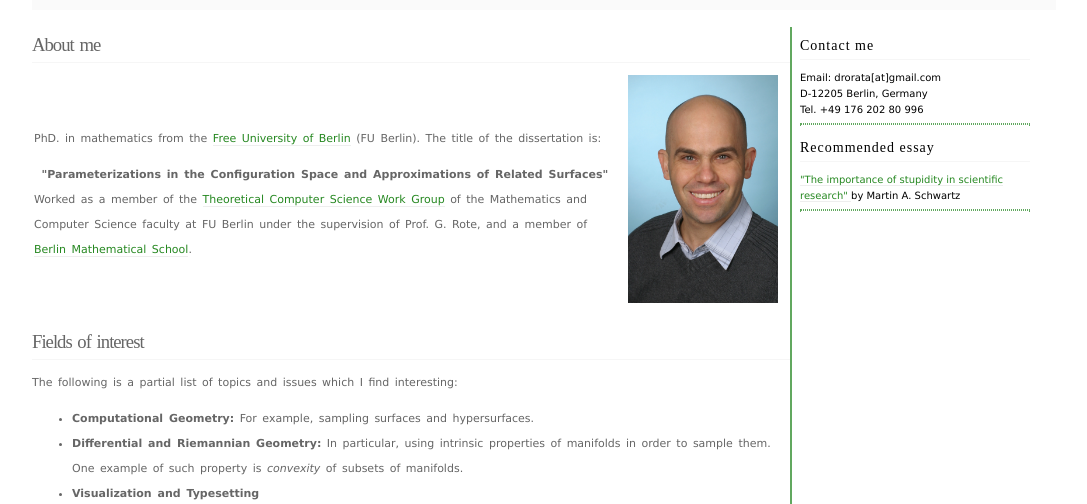
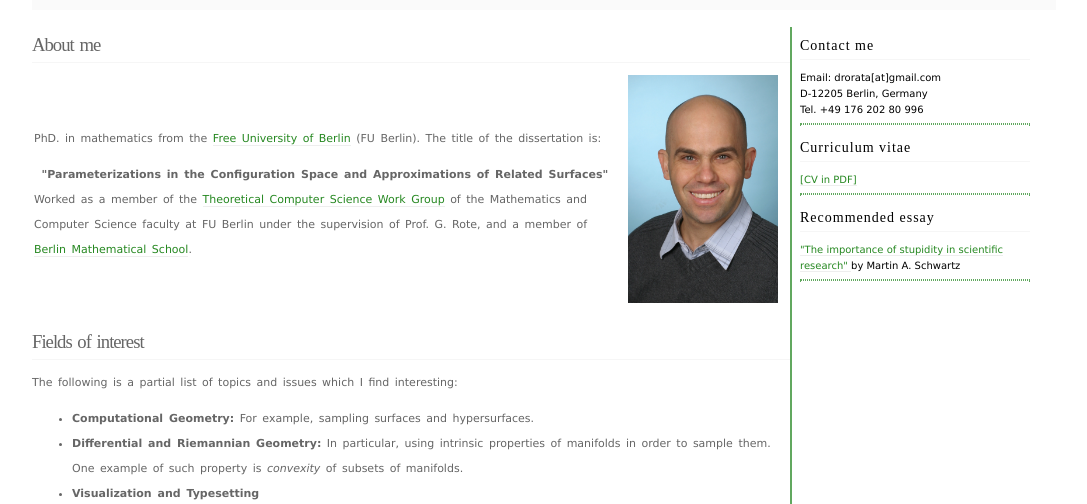
Before and after one commit to drorata/dr-atariah-website, a plain HTML site: page index.html in a window 1280 px wide. Shown: the part 163-667 px from the top of the page, without its empty margins (96-1183 px from the left). Drawn offline with nearby package versions, Linux system fonts and the light colour scheme; some packages are replaced by stand-ins of ours.

Commit message:
Added link to CV

```diff
--- a/index.html
+++ b/index.html
@@ -29,6 +29,9 @@
         Email: drorata[at]gmail.com<br>
         D-12205 Berlin, Germany<br>
         Tel. +49 176 202 80 996
+        <hr>
+        <h3>Curriculum vitae</h3>
+        <a href="./Files/international-CV.pdf">[CV in PDF]</a>
         <hr>
           <h3>Recommended essay</h3>
           <a href="http://scienceblogs.com/sciencetolife/Stupidity%20article.pdf">
```
